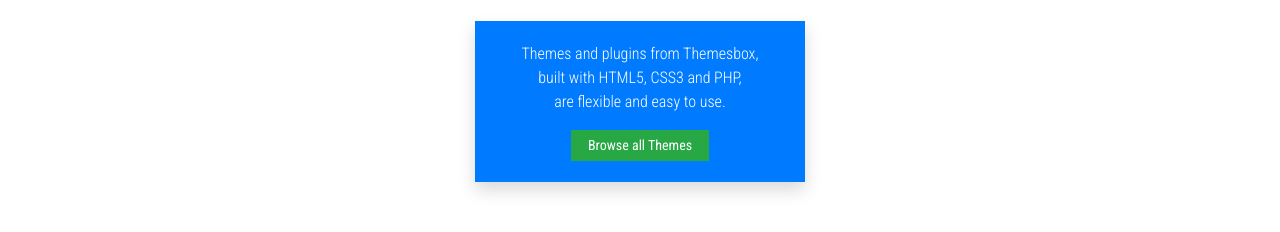
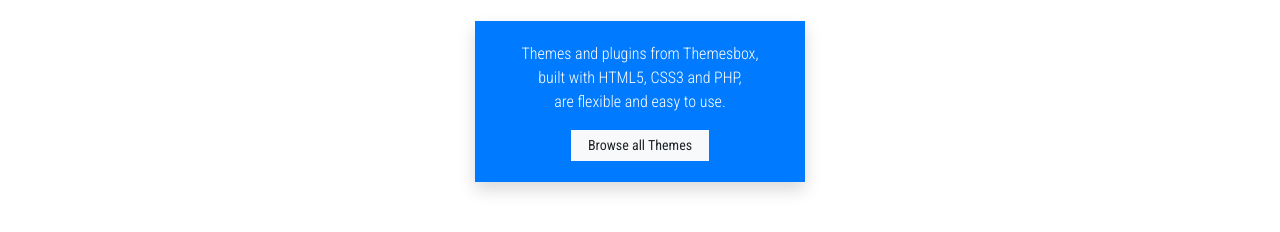
Before and after one commit to Themesbox/themesbox, a plain HTML site: page index.html in a window 1280 px wide. Shown: the part 448-680 px from the top of the page. Drawn offline with nearby package versions, Linux system fonts and the light colour scheme.

Commit message:
Update index.html

```diff
--- a/index.html
+++ b/index.html
@@ -55,7 +55,7 @@
            <div class="card text-white bg-primary border-primary rounded-0 mx-auto shadow">
              <div class="card-body">
                 <p class="card-text">Themes and plugins from Themesbox,<br>built with HTML5, CSS3 and PHP,<br>are flexible and easy to use.</p>
-                <button type="button" class="btn btn-success btn-sm px-3 rounded-0">Browse all Themes</button>
+                <button type="button" class="btn btn-light btn-sm px-3 rounded-0">Browse all Themes</button>
              </div>
            </div>
 
```
